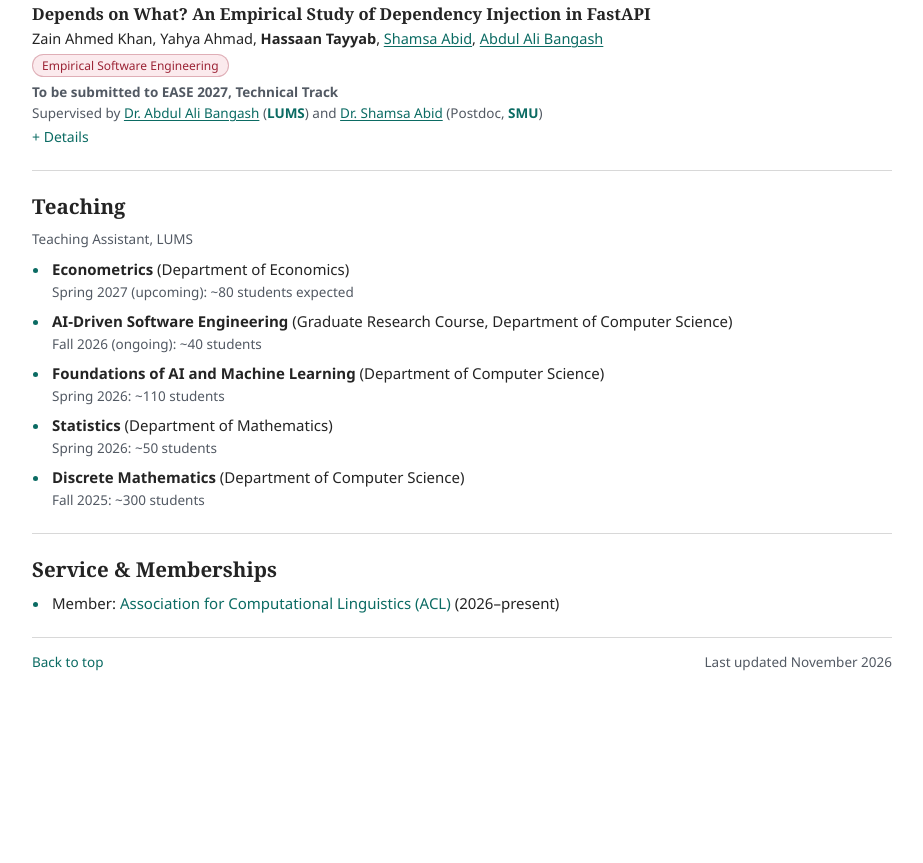
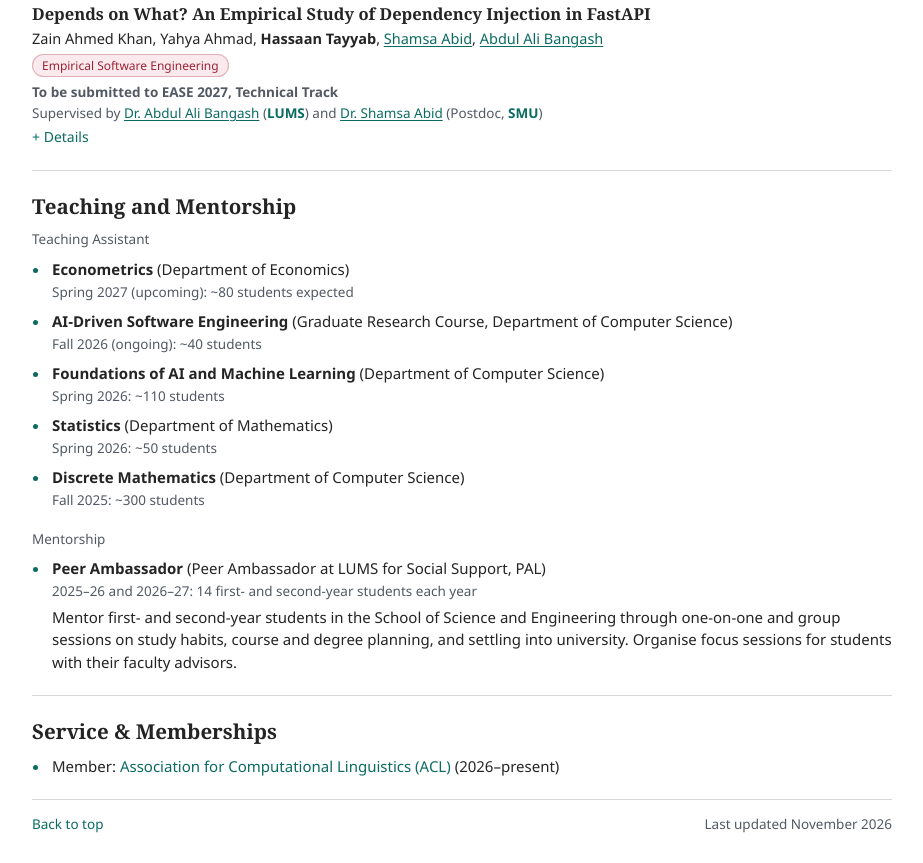
Before and after one commit to hussey17/hussey17.github.io, a plain HTML site: page index.html in a window 1280 px wide. Shown: the part 1617-2480 px from the top of the page, without its empty margins (178-1101 px from the left). Before the commit the page ends 2317 px from the top, so only its background shows below. Drawn offline with Linux system fonts and the light colour scheme.

Commit message:
Add Teaching and Mentorship section with PAL; update CV
Co-Authored-By: Claude Opus 5.5 <noreply@anthropic.com>

```diff
--- a/index.html
+++ b/index.html
@@ -7,7 +7,7 @@
   <meta name="description" content="Undergraduate researcher at LUMS studying Human-AI interaction across policy analysis, healthcare and software development.">
   <link rel="canonical" href="https://hussey17.github.io/">
   <link rel="icon" href="favicon.svg" type="image/svg+xml">
-  <link rel="stylesheet" href="style.css?v=20261124b">
+  <link rel="stylesheet" href="style.css?v=20261125">
 
   <!-- Link previews (LinkedIn, Slack, X) -->
   <meta property="og:type" content="profile">
@@ -55,7 +55,7 @@
             <li><a href="#teaching">Teaching</a></li>
             <li><a href="projects.html">Projects</a></li>
             <li><a href="projects.html#experience">Work</a></li>
-            <li><a href="cv.pdf?v=20261125-2" target="_blank" rel="noopener">CV</a></li>
+            <li><a href="cv.pdf?v=20261125-3" target="_blank" rel="noopener">CV</a></li>
           </ul>
         </nav>
       </div>
@@ -219,8 +219,8 @@
 
     <!-- ============ TEACHING ============ -->
     <section id="teaching" aria-labelledby="teaching-h">
-      <h2 id="teaching-h">Teaching</h2>
-      <p class="meta teach-intro">Teaching Assistant, LUMS</p>
+      <h2 id="teaching-h">Teaching and Mentorship</h2>
+      <p class="meta teach-intro">Teaching Assistant</p>
       <ul class="teach-list">
         <li>
           <span class="teach-course">Econometrics</span> (Department of Economics)<br>
@@ -241,6 +241,14 @@
         <li>
           <span class="teach-course">Discrete Mathematics</span> (Department of Computer Science)<br>
           <span class="meta">Fall 2025: ~300 students</span>
+        </li>
+      </ul>
+      <p class="meta teach-intro mentor-intro">Mentorship</p>
+      <ul class="teach-list">
+        <li>
+          <span class="teach-course">Peer Ambassador</span> (Peer Ambassador at LUMS for Social Support, PAL)<br>
+          <span class="meta">2025–26 and 2026–27: 14 first- and second-year students each year</span>
+          <p class="teach-desc">Mentor first- and second-year students in the School of Science and Engineering through one-on-one and group sessions on study habits, course and degree planning, and settling into university. Organise focus sessions for students with their faculty advisors.</p>
         </li>
       </ul>
     </section>
--- a/style.css
+++ b/style.css
@@ -239,6 +239,8 @@ h3.item-title { text-transform: none; letter-spacing: 0; color: var(--text); }
 .teach-list li:last-child { margin-bottom: 0; }
 .teach-list li::marker { color: var(--accent); }
 .teach-course { font-weight: 600; }
+.mentor-intro { margin-top: 18px; }
+.teach-desc { margin: 4px 0 0; }
 
 /* ---------- Footer ---------- */
 .footer-inner {
```
Also changed, not shown: 404.html (+1 -1 lines), projects.html (+2 -2 lines), 1 other file.
